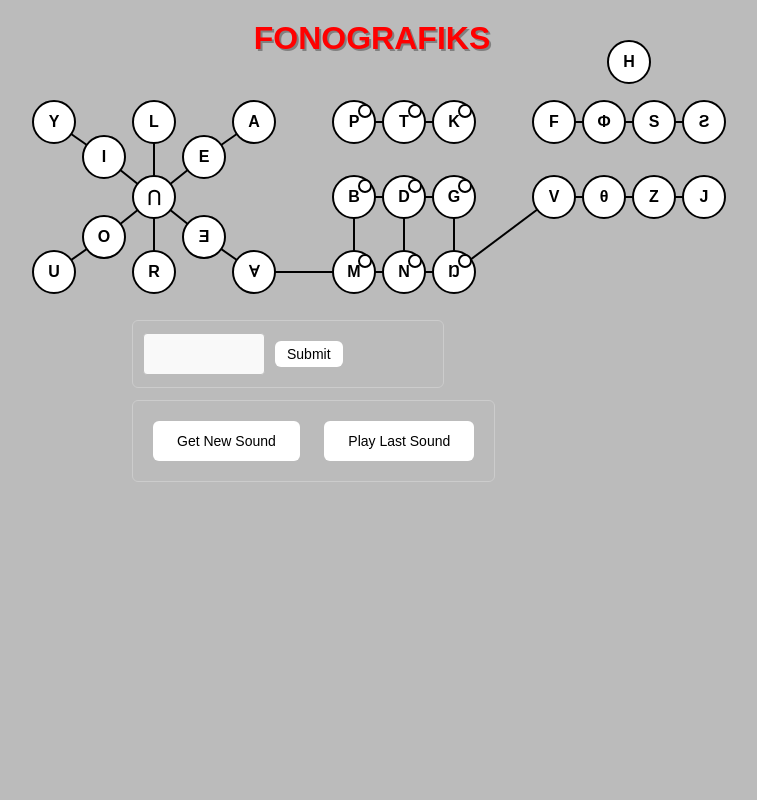
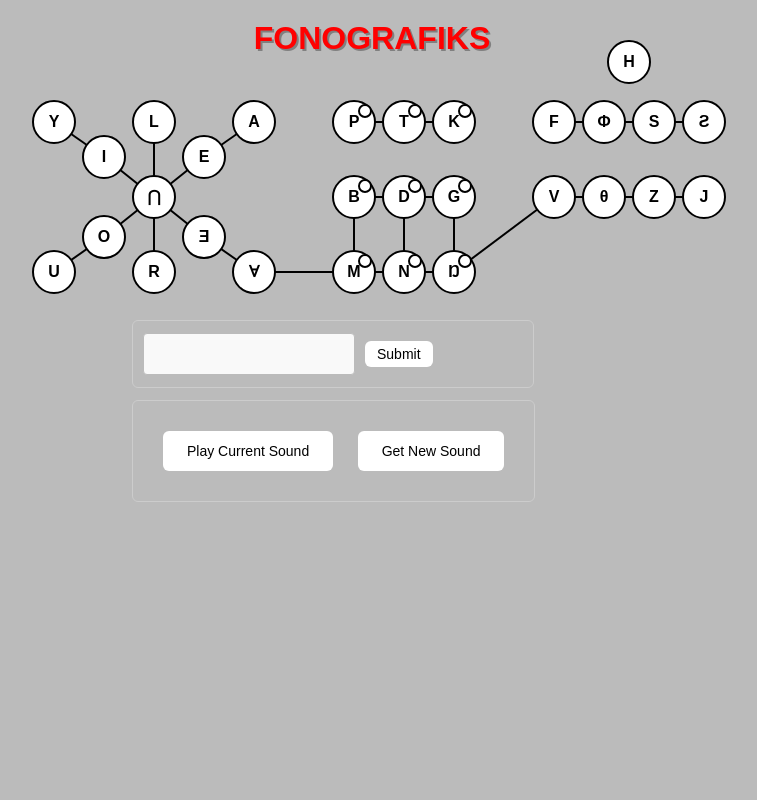
Before and after one commit to jfeinbaum/fono, a Flask app: page / in a window 1280 px wide. Shown: the whole page, without its empty margins (268-1025 px from the left). Run offline with Flask 3, Linux system fonts and the light colour scheme; parts of the project's set-up code (start-up, migrations or seed data) failed here and were passed over.

Commit message:
update ui

```diff
--- a/templates/index.html
+++ b/templates/index.html
@@ -65,7 +65,7 @@
             top: 400px;
             left: 400px;
             align-items: center;
-            padding: 10px;
+            padding: 20px;
             border: 1px solid #ccc;
             border-radius: 6px;
             max-width: 90vw;
@@ -95,13 +95,12 @@
             padding: 10px;
             border: 1px solid #ccc;
             border-radius: 6px;
-            max-width: 90vw;
         }
 
         #clicked-nodes {
-            min-width: 100px;
+            min-width: 190px;
             max-width: 600px;
-            height: 30px; /* fixed height */
+            height: 30px;
             padding: 5px 10px;
             background-color: #f9f9f9;
             border: 1px solid #bbb;
@@ -165,8 +164,8 @@
     </div>
 
     <div id="button-container">
-      <button id="newSoundBtn" onclick="handleNewSoundBtn()">Get New Sound</button>
-      <button id="playBtn" onclick="handlePlaySoundBtn()">Play Last Sound</button>
+        <button id="playBtn" onclick="handlePlaySoundBtn()">Play Current Sound</button>
+        <button id="newSoundBtn" onclick="handleNewSoundBtn()">Get New Sound</button>
     </div>
 
     <script>
```
